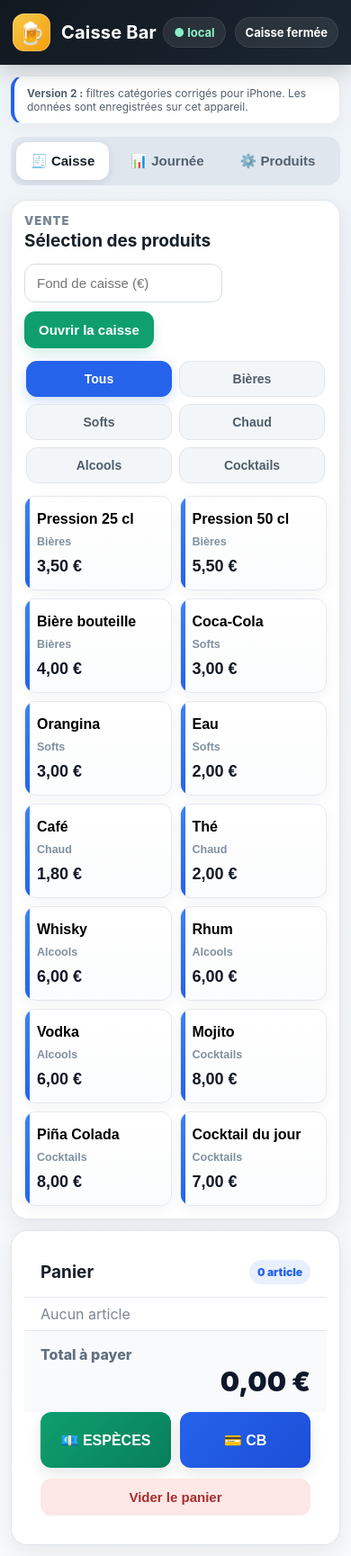
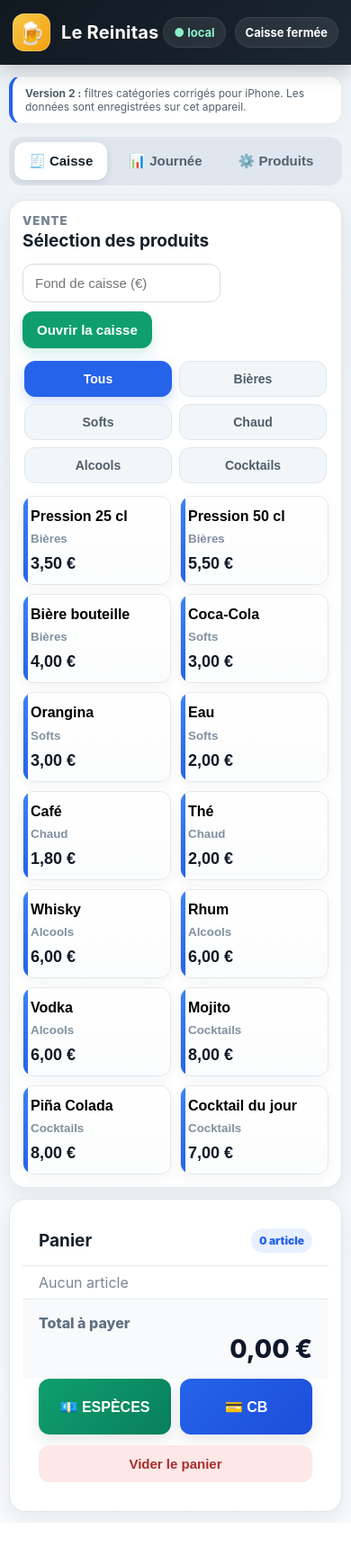
Before and after one commit to malikakmj/caisse-bar, a plain HTML site: page index.html in a window 390 px wide. Shown: the whole page at 90% size. After the commit the page ends 1692 px from the top, so only its background shows below. Drawn offline with Linux system fonts and the light colour scheme.

Commit message:
Add files via upload

```diff
--- a/index.html
+++ b/index.html
@@ -5,7 +5,7 @@
 <meta name="viewport" content="width=device-width,initial-scale=1,viewport-fit=cover">
 <meta name="theme-color" content="#18212b">
 <meta name="apple-mobile-web-app-capable" content="yes">
-<title>Caisse Bar</title>
+<title>Le Reinitas — Caisse du bar</title>
 
 <style>
 :root{
@@ -141,11 +141,44 @@ tr:last-child td{border-bottom:0}
 @media(max-width:390px){
  .cats{grid-template-columns:repeat(2,minmax(0,1fr))}
 }
+
+/* Version 3 — Le Reinitas : ergonomie mobile */
+@media (max-width: 700px) {
+  body { font-size: 16px; }
+  .container, main { padding-left: 10px !important; padding-right: 10px !important; }
+  .categories, .category-tabs, .filters {
+    display: grid !important;
+    grid-template-columns: repeat(3, minmax(0, 1fr)) !important;
+    gap: 8px !important;
+    overflow: visible !important;
+  }
+  .categories button, .category-tabs button, .filters button {
+    min-height: 46px !important;
+    padding: 8px 5px !important;
+    font-size: 14px !important;
+    white-space: normal !important;
+  }
+  .products, .product-grid {
+    display: grid !important;
+    grid-template-columns: repeat(2, minmax(0, 1fr)) !important;
+    gap: 10px !important;
+  }
+  .product, .product-card, .product-btn {
+    min-height: 88px !important;
+    padding: 12px 8px !important;
+    font-size: 16px !important;
+    touch-action: manipulation;
+  }
+  .cart, .ticket, .panier { font-size: 16px !important; }
+  .total, #total { font-size: 28px !important; font-weight: 800 !important; }
+  button { touch-action: manipulation; }
+}
+
 </style>
 </head>
 <body>
 <header>
-    <div class="brand"><div class="brand-logo">🍺</div><div><h1>Caisse Bar</h1><small>Point de vente</small></div></div>
+    <div class="brand"><div class="brand-logo">🍺</div><div><h1>Le Reinitas</h1><small>Point de vente</small></div></div>
     <div class="status-wrap"><span id="sync" class="status-pill offline">● connexion…</span><span id="state" class="status-pill">Caisse fermée</span></div>
     </header>
 <main>
```
